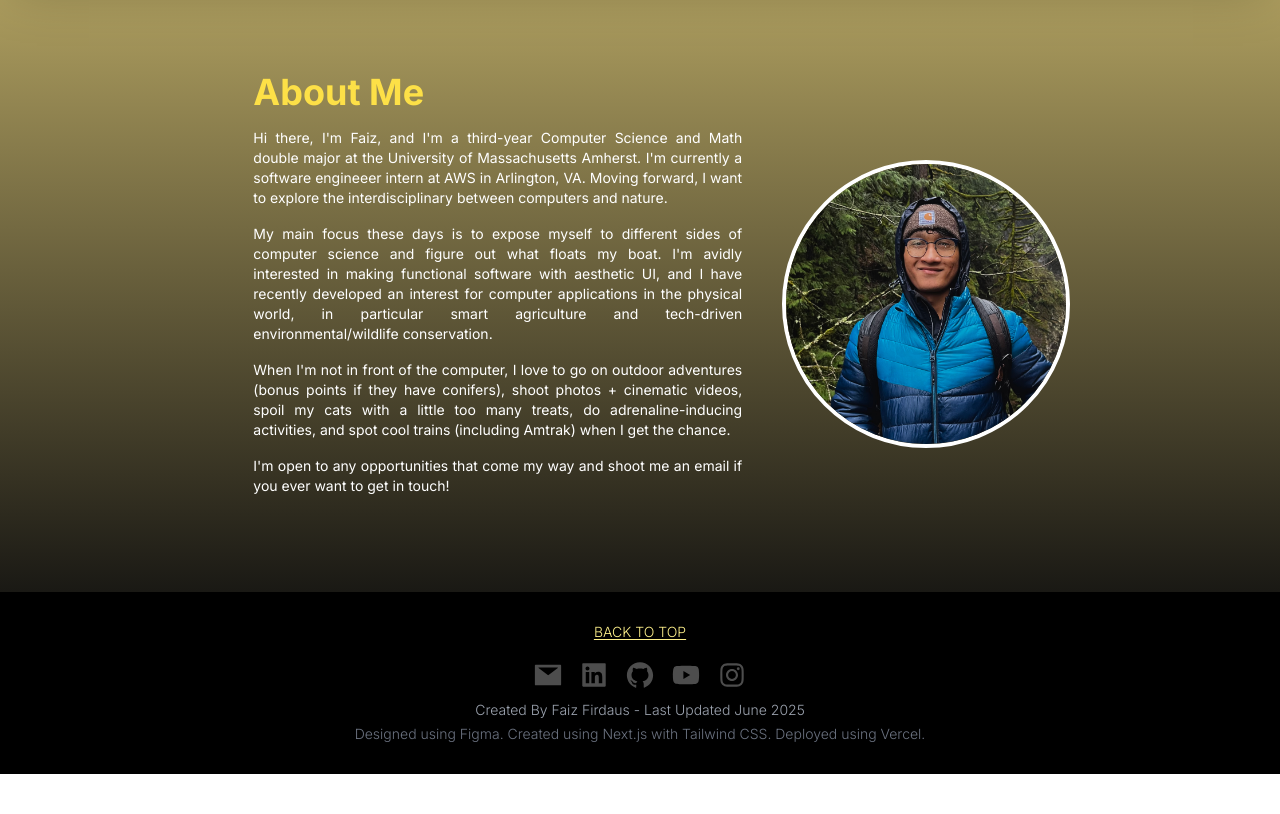
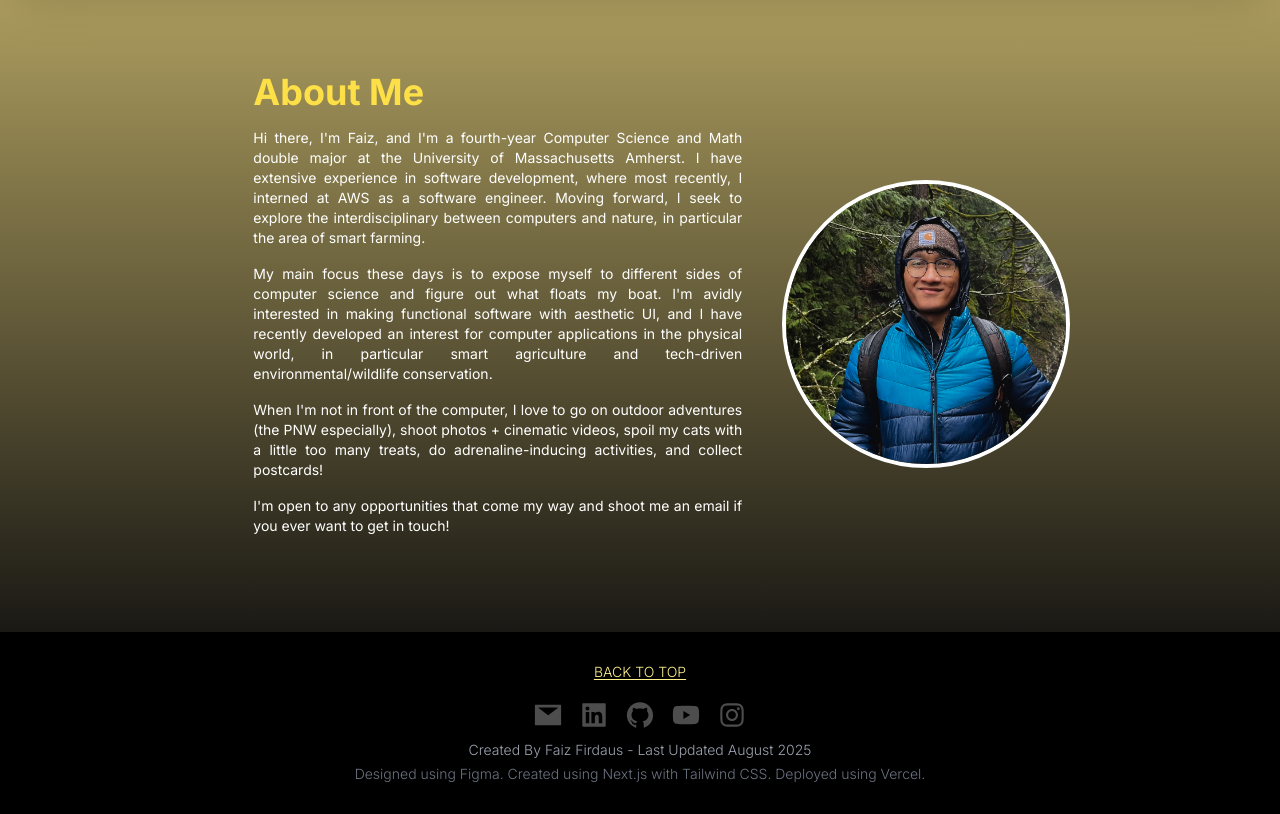
Before and after one commit to faizfrds/portfolio-v2, a Next.js app: page / in a window 1280 px wide. Shown: the part 4900-5714 px from the top of the page. Before the commit the page ends 5674 px from the top, so only its background shows below. Built offline with nearby package versions, Linux system fonts and the light colour scheme.

Commit message:
updated about me

```diff
--- a/components/About.tsx
+++ b/components/About.tsx
@@ -13,9 +13,8 @@ export default function About() {
               About Me
             </h2>
             <p className="text-sm mb-4 text-white">
-              Hi there, I'm Faiz, and I'm a third-year Computer Science and Math double major
-              at the University of Massachusetts Amherst. I'm
-              currently a software engineeer intern at AWS in Arlington, VA. Moving forward, I want to explore the interdisciplinary between computers and nature.
+              Hi there, I'm Faiz, and I'm a fourth-year Computer Science and Math double major
+              at the University of Massachusetts Amherst. I have extensive experience in software development, where most recently, I interned at AWS as a software engineer. Moving forward, I seek to explore the interdisciplinary between computers and nature, in particular the area of smart farming.
             </p>
             <p className="text-sm mb-4 text-white">
               My main focus these days is to expose myself to different sides of computer
@@ -24,7 +23,7 @@ export default function About() {
               for computer applications in the physical world, in particular smart agriculture and tech-driven environmental/wildlife conservation.
             </p>
             <p className="text-sm mb-4 text-white">
-              When I'm not in front of the computer, I love to go on outdoor adventures (bonus points if they have conifers), shoot photos + cinematic videos, spoil my cats with a little too many treats, do adrenaline-inducing activities, and spot cool trains (including Amtrak) when I get the chance.
+              When I'm not in front of the computer, I love to go on outdoor adventures (the PNW especially), shoot photos + cinematic videos, spoil my cats with a little too many treats, do adrenaline-inducing activities, and collect postcards!
             </p>
             <p className="text-sm mb-4 text-white">
               I'm open to any opportunities that come my way and shoot me an email if you ever want to get in touch!
--- a/components/Footer.tsx
+++ b/components/Footer.tsx
@@ -64,7 +64,7 @@ export default function Footer() {
                     </a>
         </div>
         <h2 className="text-gray-400 pt-2 capitalize">
-          created by faiz firdaus - last updated june 2025
+          created by faiz firdaus - last updated august 2025
         </h2>
         <h3 className="text-gray-500">
           Designed using Figma. Created using Next.js with Tailwind CSS.
```
